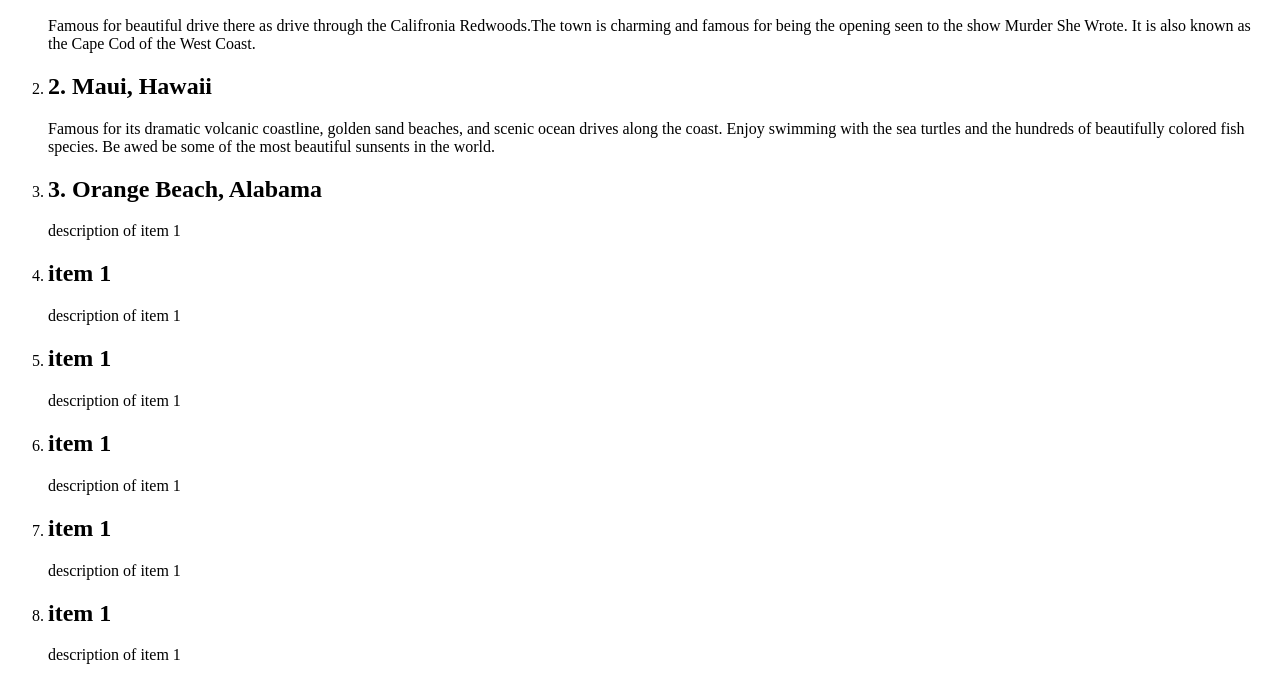
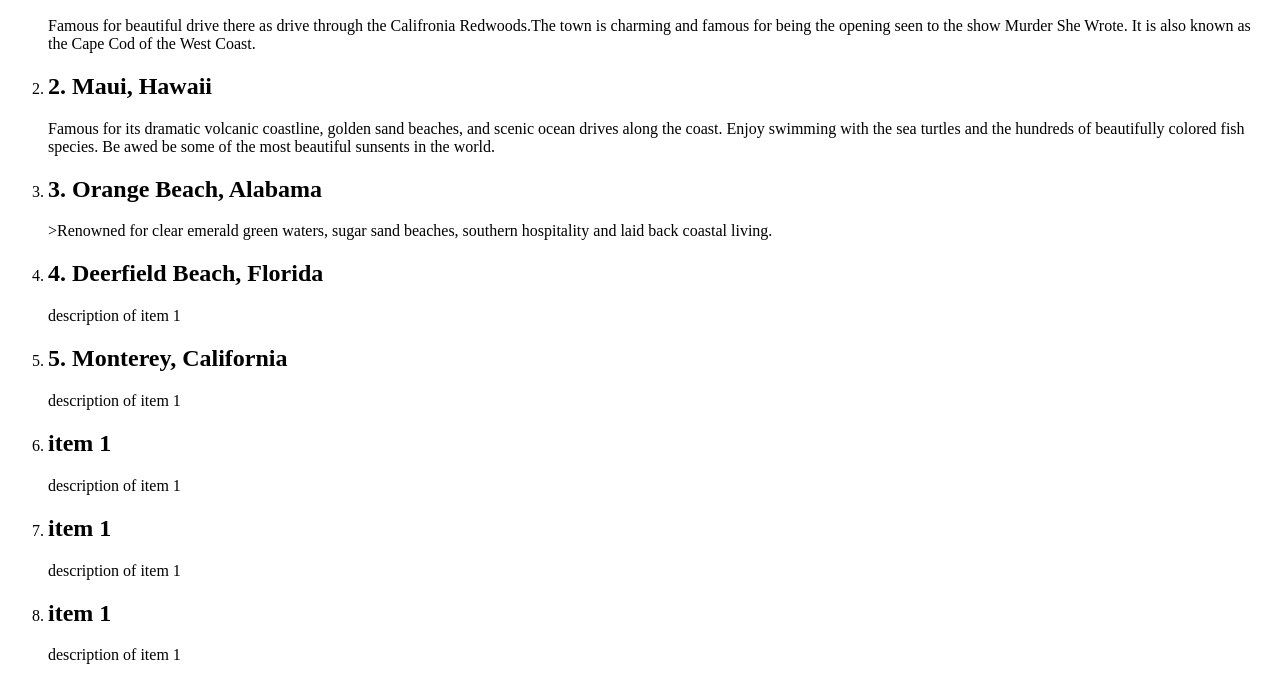
Before and after one commit to KPZThomas19/computing-applications-tech-assignments, a plain HTML site: page assignment-01/index.html in a window 1280 px wide. Shown: the part 110-800 px from the top of the page. Drawn offline with Linux system fonts and the light colour scheme.

Commit message:
Revise item names and descriptions in index.html
Updated item names and descriptions for clarity.

```diff
--- a/assignment-01/index.html
+++ b/assignment-01/index.html
@@ -38,13 +38,13 @@
                     </h2>
 
                     <p>
-                        description of item 1
+                       >Renowned for clear emerald green waters, sugar sand beaches, southern hospitality and laid back coastal living.
                     </p>
                 </li>
 
                 <li>
                     <h2>
-                        item 1
+                        4. Deerfield Beach, Florida
                     </h2>
 
                     <p>
@@ -54,7 +54,7 @@
 
                 <li>
                     <h2>
-                        item 1
+                        5. Monterey, California
                     </h2>
 
                     <p>
```
